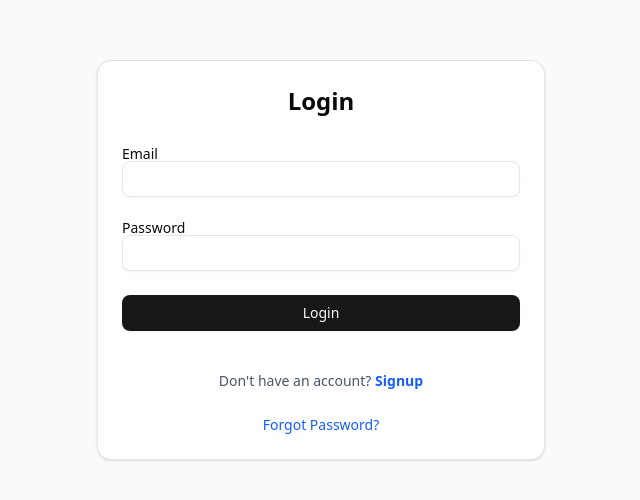
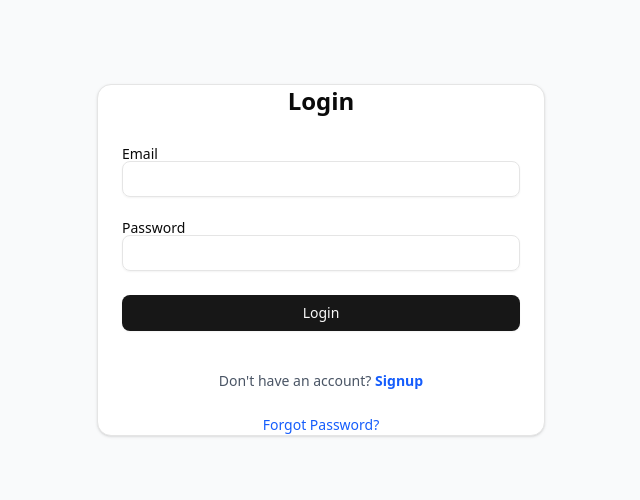
Before and after one commit to ankush-artzen/anku-nextjs, a Next.js app: page /login in a window 1280 px wide. Shown: the part 140-640 px from the top of the page, without its empty margins (319-959 px from the left). Built offline with nearby package versions, Linux system fonts and the light colour scheme; what cookies-next would draw is missing.

Commit message:
fix card

```diff
--- a/src/components/ui/card.jsx
+++ b/src/components/ui/card.jsx
@@ -10,7 +10,7 @@
     <div
       data-slot="card"
       className={cn(
-        "bg-card text-card-foreground flex flex-col gap-6 rounded-xl border py-6 shadow-sm",
+        "bg-card text-card-foreground flex flex-col gap-6 rounded-xl border shadow-sm",
         className
       )}
       {...props} />
```
